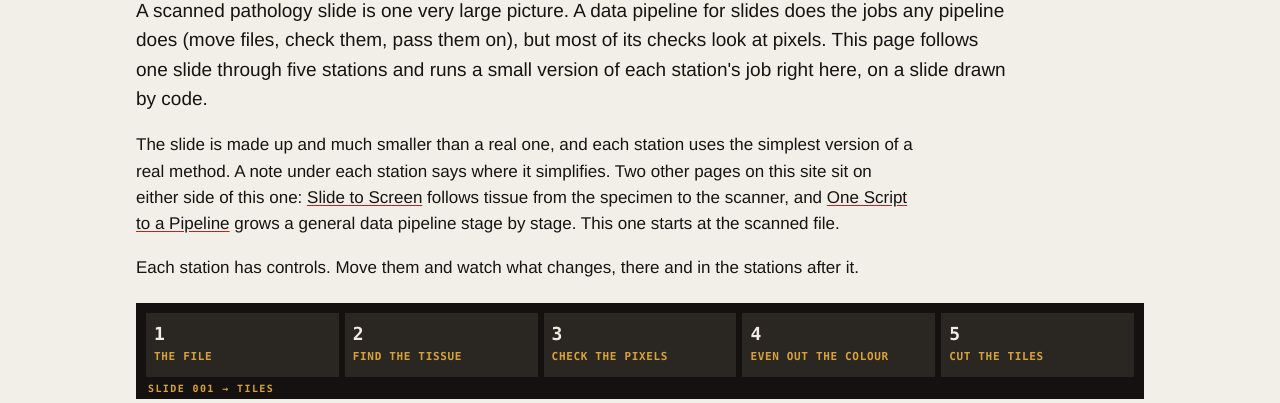
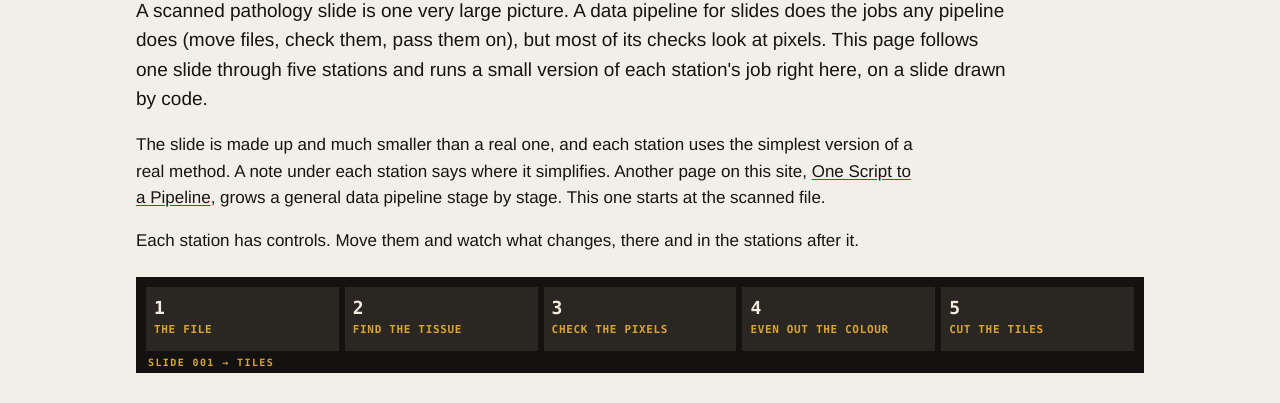
Before and after one commit to jkastl/tidepool, a plain HTML site: page 2026-10-23-five-stations/index.html in a window 1280 px wide. Shown: the part 242-645 px from the top of the page. Drawn offline with Linux system fonts and the light colour scheme.

Commit message:
Keep each site's links inside the site
Drop the two links from tidepool builds to pages now on the main site.

Co-Authored-By: Claude Sonnet 5.5 <noreply@anthropic.com>
Claude-Session: https://claude.ai/code/session_01RwJMnPa3bo4Uumw9Di8M1a

```diff
--- a/2026-10-23-five-stations/index.html
+++ b/2026-10-23-five-stations/index.html
@@ -328,7 +328,7 @@
   <p class="kicker">Interactive lab &middot; digital pathology &middot; data</p>
   <h1>Five stations for one slide<span class="sub">A digital pathology data pipeline, run on the page</span></h1>
   <p class="lede">A scanned pathology slide is one very large picture. A data pipeline for slides does the jobs any pipeline does (move files, check them, pass them on), but most of its checks look at pixels. This page follows one slide through five stations and runs a small version of each station's job right here, on a slide drawn by code.</p>
-  <p>The slide is made up and much smaller than a real one, and each station uses the simplest version of a real method. A note under each station says where it simplifies. Two other pages on this site sit on either side of this one: <a href="/slide-to-screen/">Slide to Screen</a> follows tissue from the specimen to the scanner, and <a href="../2026-10-23-pipeline-grows/">One Script to a Pipeline</a> grows a general data pipeline stage by stage. This one starts at the scanned file.</p>
+  <p>The slide is made up and much smaller than a real one, and each station uses the simplest version of a real method. A note under each station says where it simplifies. Another page on this site, <a href="../2026-10-23-pipeline-grows/">One Script to a Pipeline</a>, grows a general data pipeline stage by stage. This one starts at the scanned file.</p>
   <p>Each station has controls. Move them and watch what changes, there and in the stations after it.</p>
   <nav class="contact" aria-label="Stations">
     <a href="#s1"><b>1</b><span>The </span>file</a>
```
Also changed, not shown: 2026-10-12-limbic-blueprint/index.html (+1 -1 lines).
